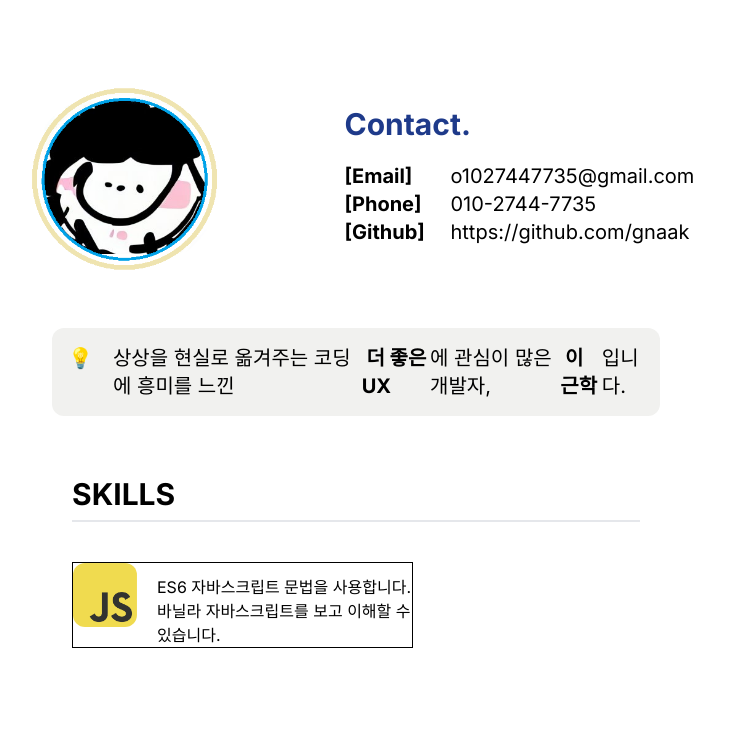
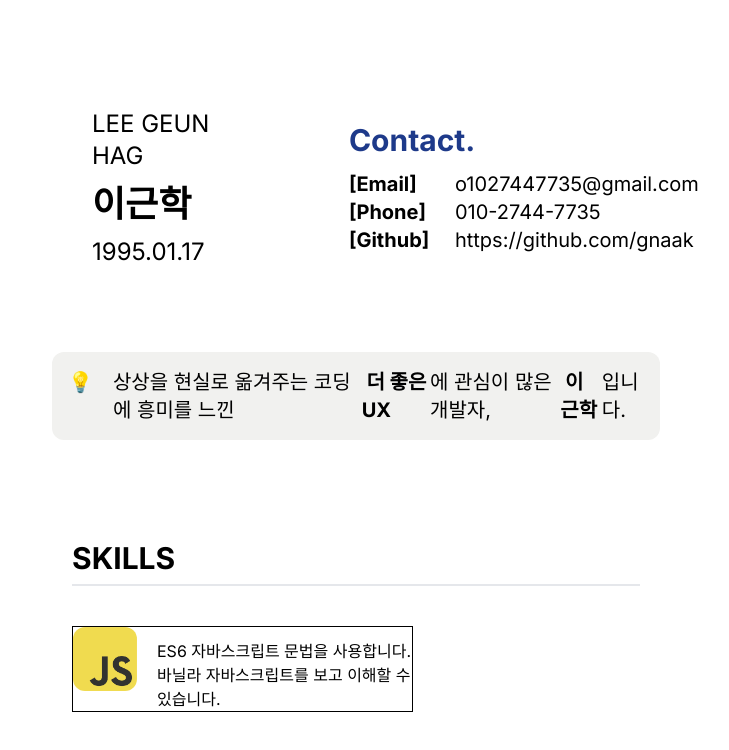
Before and after one commit to gnaak/portfolio, a Next.js app in the folder portfolio/: page / in a window 1280 px wide. Shown: the top 750 px of the page, without its empty margins (284-1013 px from the left). Built offline with nearby package versions, Linux system fonts and the light colour scheme.

Commit message:
design: base ui

```diff
--- a/portfolio/src/app/Base.tsx
+++ b/portfolio/src/app/Base.tsx
@@ -4,18 +4,18 @@ import profile from "@/assets/img/image.png";
 const Base = () => {
   return (
     <>
-      <div className="lg:pt-20 lg:p-10 lg:w-3/5">
+      <div className="lg:pt-20 lg:p-20 lg:w-3/5">
         <div className="flex flex-col lg:gap-14">
           <div className="flex flex-row justify-between">
-            <div className="flex justify-center lg:w-1/3">
-              <Image
-                src={profile}
-                alt="프로필 사진"
-                className="w-48 h-48 rounded-full"
-              />
+            <div className="flex flex-col items-center lg:px-10 lg:py-7 justify-center lg:w-1/3">
+              <div className="flex flex-col lg:gap-3">
+                <span className="lg:text-2xl">LEE GEUN HAG</span>
+                <span className="font-bold lg:text-4xl">이근학</span>
+                <span className="lg:text-2xl">1995.01.17</span>
               </div>
-            <div className="contact lg:w-2/3 lg:py-5 flex items-center justify-center lg:px-10">
-              <div className="lg:w-2/3 lg:flex flex-col lg:gap-5">
+            </div>
+            <div className="contact lg:w-2/3 lg:py-7 flex items-center justify-center lg:px-10">
+              <div className="lg:w-2/3 lg:flex flex-col lg:gap-3">
                 <span className="font-bold text-blue-900 lg:text-3xl lg:h-1/3 flex items-center">
                   Contact.
                 </span>
@@ -39,7 +39,6 @@ const Base = () => {
             </div>
           </div>
 
-          <div className="lg:px-10">
           <div className="bg-[#F1F1EF] lg:text-xl lg:p-4 flex justify-center rounded-xl lg:w-[100%] ">
             <div className="flex flex-row lg:gap-5">
               💡
@@ -54,7 +53,6 @@ const Base = () => {
           </div>
         </div>
       </div>
-      </div>
     </>
   );
 };
```
Lines whose indentation alone changed are shown as unchanged.
